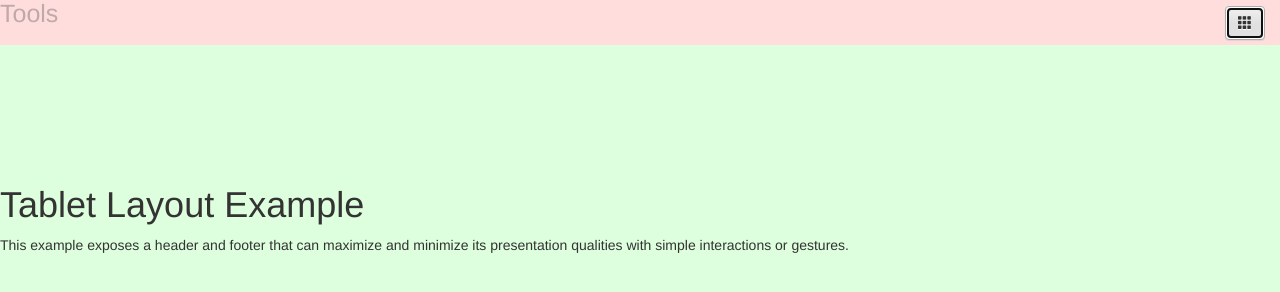
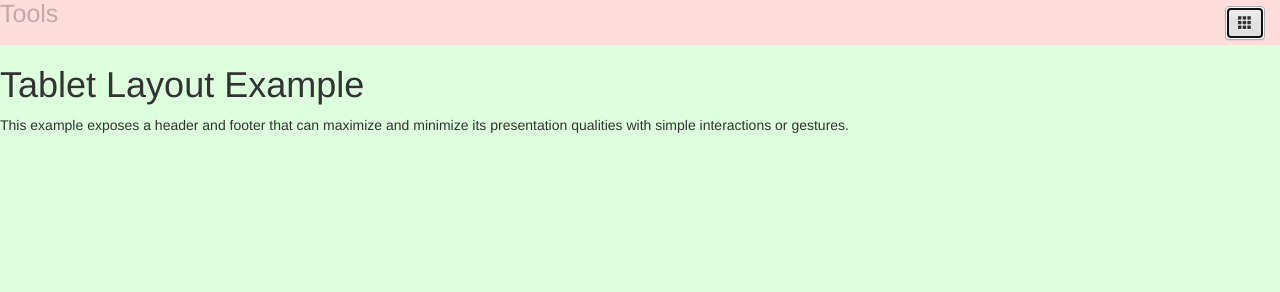
Before and after one commit to Transcordia/tablet-layout, a website: page src/main/webapp/index.html in a window 1280 px wide. Both pictures are taken after a click on the button 1244 px from the left and 73 px from the top of the page. Drawn offline with Linux system fonts and the light colour scheme.

Commit message:
Repositioned the <main> block when minimized and maximized.

```diff
--- a/src/main/webapp/index.html
+++ b/src/main/webapp/index.html
@@ -10,7 +10,7 @@
     <link href="lib/app-layout/app-layout.css" rel="stylesheet">
 </head>
 
-<body ng-controller="LayoutController">
+<body ng-class="{layoutmax: !layout.max}" ng-controller="LayoutController">
 
 <header>
     <section class="title" ng-show="layout.max">
--- a/src/main/webapp/lib/app-layout/app-layout.css
+++ b/src/main/webapp/lib/app-layout/app-layout.css
@@ -59,3 +59,8 @@ footer {
     right: 0;
     width: 100%;
 }
+
+body.layoutmax main {
+    top: 45px;
+    bottom: 0;
+}
```
Also changed, not shown: README.md.
